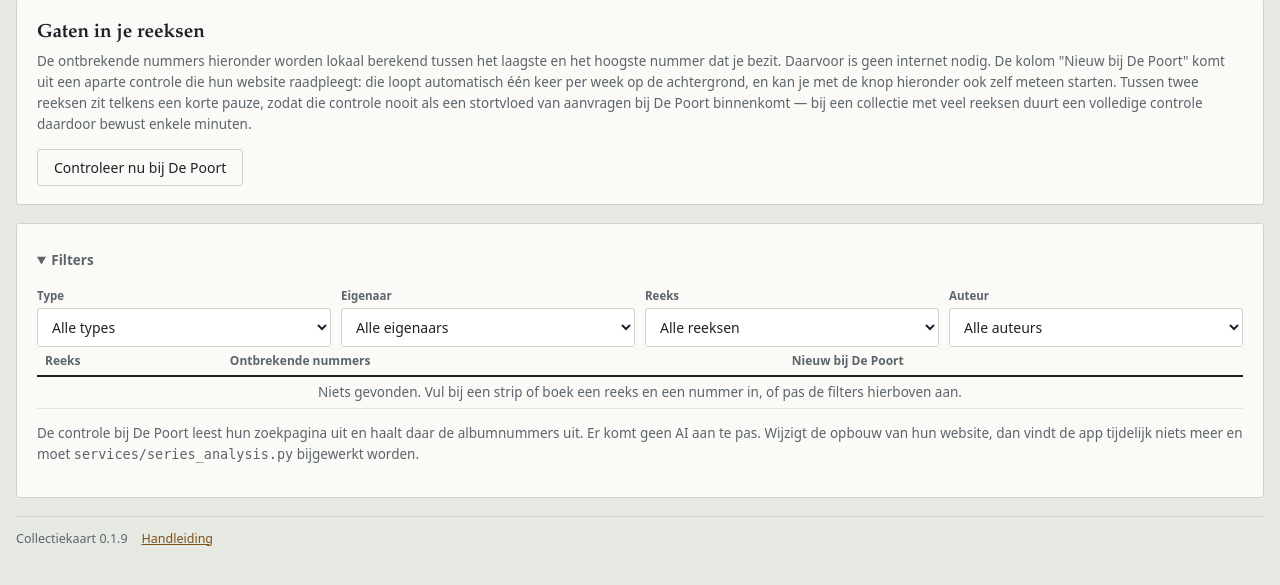
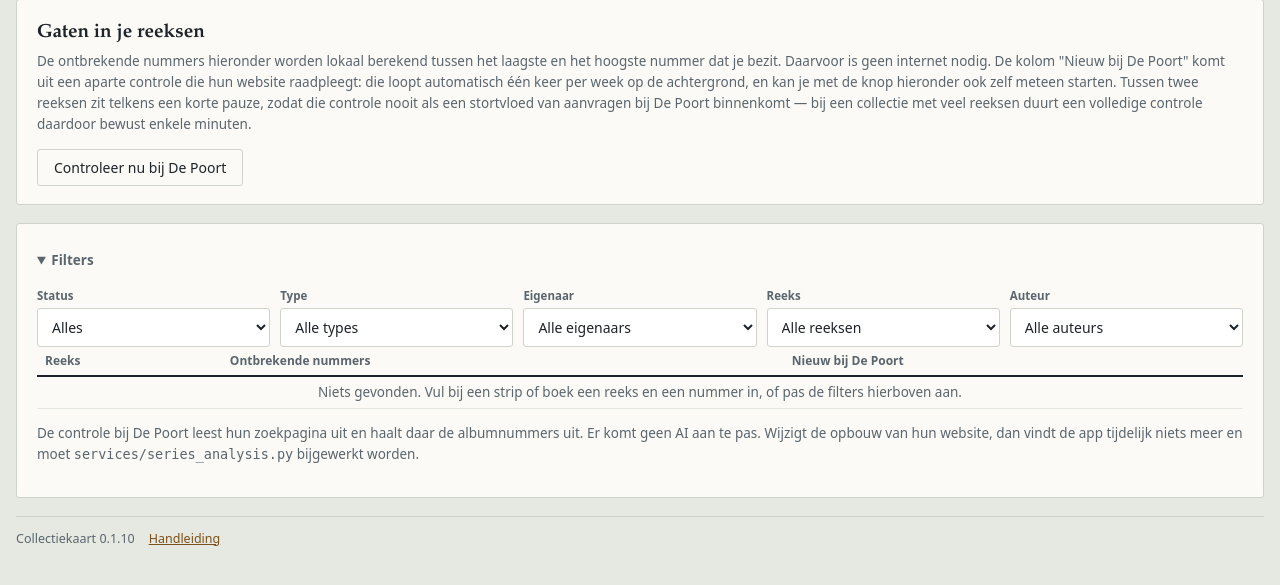
Before and after one commit to Thedevilinperson/media-organiser, a Flask app: page /analyse/reeksen in a window 1280 px wide, after a click on "Filters". Shown: the part 159-744 px from the top of the page. Run offline with Flask 3, Linux system fonts and the light colour scheme; data comes from the database, SQL or seed files in the repository; data that the repository does not hold is empty.

Commit message:
reeksanalyse

```diff
--- a/collectiekaart/config.yaml
+++ b/collectiekaart/config.yaml
@@ -1,5 +1,5 @@
 name: "Collectiekaart"
-version: "0.1.9"
+version: "0.1.10"
 slug: "collectiekaart"
 description: "Beheer je boeken, strips, comics, manga, anime, cd's en dvd's"
 url: "https://github.com/jouw-gebruikersnaam/collectiekaart"
--- a/collectiekaart/templates/series_analysis.html
+++ b/collectiekaart/templates/series_analysis.html
@@ -26,9 +26,18 @@
 
 <div class="panel">
   <form method="get" action="{{ url_for('analysis.series') }}">
-    <details class="filter-block" {% if filters.type or filters.owner or filters.series or filters.author %}open{% endif %}>
+    <details class="filter-block" {% if filters.type or filters.owner or filters.series or filters.author or filters.status %}open{% endif %}>
       <summary>Filters</summary>
       <div class="filter-bar">
+        <div>
+          <label for="f-status">Status</label>
+          <select name="status" id="f-status" data-autosubmit>
+            <option value="">Alles</option>
+            {% for value, label in status_options %}
+              <option value="{{ value }}" {{ 'selected' if filters.status == value }}>{{ label }}</option>
+            {% endfor %}
+          </select>
+        </div>
         <div>
           <label for="f-type">Type</label>
           <select name="type" id="f-type" data-autosubmit>
@@ -66,7 +75,7 @@
           </select>
         </div>
       </div>
-      {% if filters.type or filters.owner or filters.series or filters.author %}
+      {% if filters.type or filters.owner or filters.series or filters.author or filters.status %}
         <p class="muted"><a href="{{ url_for('analysis.series') }}">Filters wissen</a></p>
       {% endif %}
       <noscript><div class="form-actions"><button type="submit">Filters toepassen</button></div></noscript>
--- a/collectiekaart/version.py
+++ b/collectiekaart/version.py
@@ -1 +1 @@
-__version__ = "0.1.9"
+__version__ = "0.1.10"
--- a/collectiekaart/views/analysis.py
+++ b/collectiekaart/views/analysis.py
@@ -17,6 +17,20 @@ analysis_bp = Blueprint("analysis", __name__, url_prefix="/analyse")
 # Profielen waarvoor een reeksanalyse zinvol is.
 SERIES_PROFILES = ("strip", "boek")
 
+# Statusfilter op de reeksenpagina: combineert de lokaal berekende ontbrekende
+# nummers met het resultaat van de controle bij De Poort. Een lege waarde
+# betekent "alles" en filtert niet.
+STATUS_OPTIONS = [
+    ("missing_no_new", "Ontbrekende nummers, geen nieuwe gevonden"),
+    ("missing_new", "Ontbrekende nummers, mét nieuwe gevonden"),
+    ("complete_new", "Volledige reeks, mét nieuwe gevonden"),
+]
+
+
+def _has_new_numbers(check):
+    """Of de laatste controle bij De Poort nieuwe nummers opleverde."""
+    return bool(check and check.ok and check.new_numbers)
+
 
 @analysis_bp.route("/reeksen")
 def series():
@@ -25,6 +39,7 @@ def series():
         "owner": request.args.get("owner", "").strip(),
         "series": request.args.get("series", "").strip(),
         "author": request.args.get("author", "").strip(),
+        "status": request.args.get("status", "").strip(),
     }
 
     all_items = (
@@ -74,6 +89,17 @@ def series():
     checks = {c.series: c for c in db.session.query(SeriesCheck).all()}
     for row in analysis:
         row["check"] = checks.get(row["series"])
+        row["has_new"] = _has_new_numbers(row["check"])
+
+    # Statusfilter: werkt op het resultaat van de analyse (ontbrekende nummers
+    # + laatste controle bij De Poort), niet op de ruwe items, en staat dus los
+    # van de cascaderende keuzelijsten hierboven.
+    if filters["status"] == "missing_no_new":
+        analysis = [row for row in analysis if row["missing"] and not row["has_new"]]
+    elif filters["status"] == "missing_new":
+        analysis = [row for row in analysis if row["missing"] and row["has_new"]]
+    elif filters["status"] == "complete_new":
+        analysis = [row for row in analysis if not row["missing"] and row["has_new"]]
 
     return render_template(
         "series_analysis.html",
@@ -83,6 +109,7 @@ def series():
         owner_options=owner_options,
         series_options=series_options,
         author_options=author_options,
+        status_options=STATUS_OPTIONS,
         check_running=get_setting("series_check_running") == "1",
     )
 
```
Also changed, not shown: collectiekaart/templates/handleiding.html (+17 -4 lines), collectiekaart/CHANGELOG.md.
